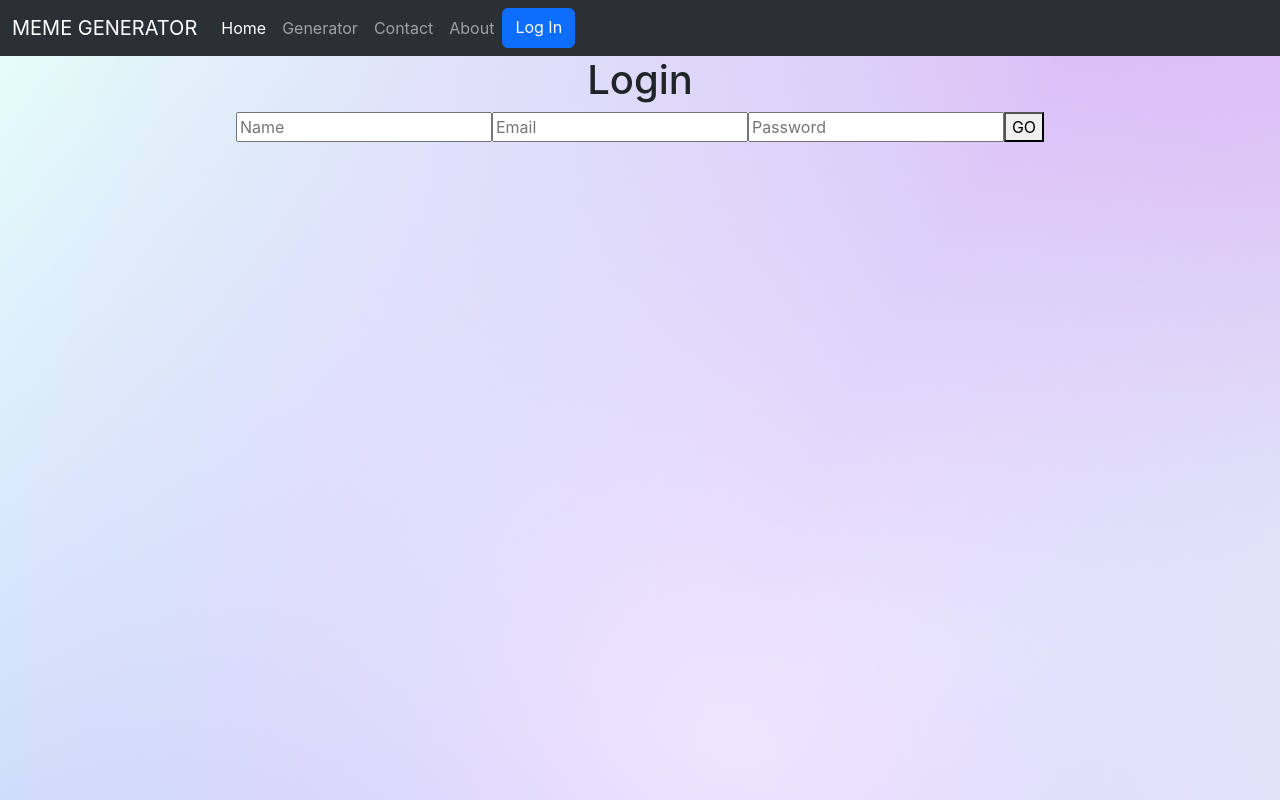
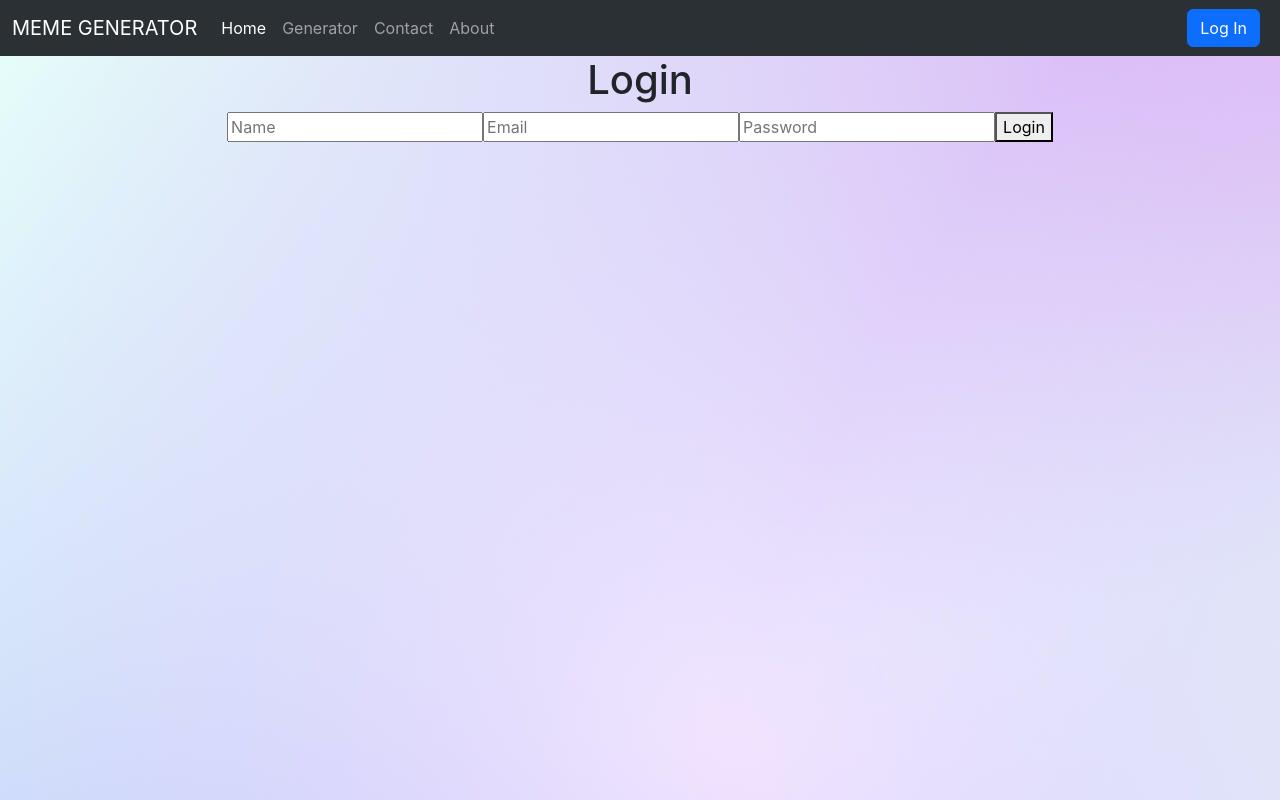
Before and after one commit to kamuyu-fred/meme-generator-app, a React (Create React App) app: page / in a window 1280 px wide. Built offline with nearby package versions, Linux system fonts and the light colour scheme.

Commit message:
fixed login button justification

```diff
--- a/src/components/Login.js
+++ b/src/components/Login.js
@@ -54,7 +54,7 @@ return (
 				placeholder="Password"
 			/>
 			<button type="submit" onClick={login}>
-				GO
+				Login
 			</button>
 			</form>
 		</>
```
Also changed, not shown: src/components/Navbar/Navbar.js (+7 -3 lines).
